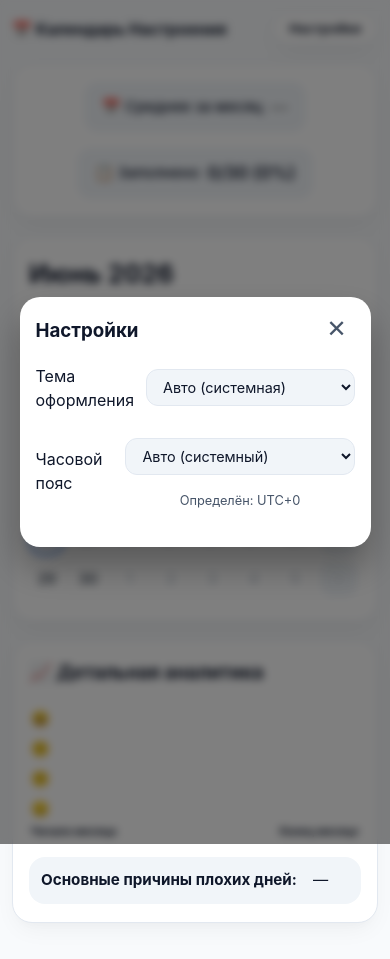
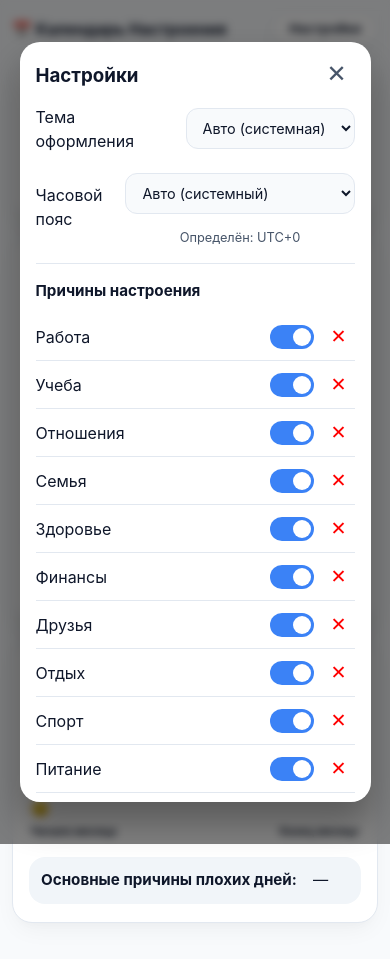
Before and after one commit to kabinaqq/case1, a plain HTML site: page index.html in a window 390 px wide. Both pictures are taken after a click on the button "Настройки". Drawn offline with Linux system fonts and the light colour scheme.

Commit message:
Update index.html

```diff
--- a/index.html
+++ b/index.html
@@ -213,7 +213,7 @@
     .modal.active { display: flex; }
     .modal-content {
       background: var(--surface); border-radius: var(--radius); padding: 20px 16px;
-      width: 90%; max-width: 380px; box-shadow: 0 20px 35px rgba(0,0,0,0.3);
+      width: 90%; max-width: 420px; box-shadow: 0 20px 35px rgba(0,0,0,0.3);
       max-height: 90vh; overflow-y: auto; position: relative;
     }
     .modal-close {
@@ -263,13 +263,15 @@
     .mood-option[data-mood="4"] { background: var(--mood-green-soft); }
 
     textarea, input, select {
-      width: 100%; padding: 12px; border-radius: 14px; border: 1px solid var(--border);
-      background: var(--bg); color: var(--text); margin: 8px 0; font-family: inherit;
+      width: 100%; padding: 10px 12px; border-radius: 12px; border: 1px solid var(--border);
+      background: var(--bg); color: var(--text); margin: 6px 0; font-family: inherit;
+      font-size: 0.9rem;
     }
     .category-chips { display: flex; flex-wrap: wrap; gap: 8px; margin: 12px 0; }
     .chip {
       background: var(--hover); padding: 8px 16px; border-radius: 30px;
       font-size: 0.85rem; cursor: pointer; border: 1px solid transparent;
+      transition: all 0.2s;
     }
     .chip.active { background: #3b82f6; color: white; border-color: white; }
     canvas { width: 100%; border-radius: 16px; background: var(--canvas-bg); }
@@ -279,17 +281,86 @@
     }
     .settings-row {
       display: flex; align-items: center; justify-content: space-between;
-      margin: 16px 0; gap: 12px;
+      margin: 12px 0; gap: 12px;
     }
-    .tz-control { display: flex; align-items: center; gap: 8px; }
-    .settings-select {
-      padding: 8px 12px;
-      border-radius: 12px;
-      background: var(--hover);
-      color: var(--text);
-      border: 1px solid var(--border);
-      font-family: inherit;
-      font-size: 0.9rem;
+    .settings-section {
+      margin: 16px 0;
+      border-top: 1px solid var(--border);
+      padding-top: 16px;
+    }
+    .settings-section h4 {
+      margin-bottom: 10px;
+      font-size: 0.95rem;
+    }
+    .category-item {
+      display: flex;
+      align-items: center;
+      justify-content: space-between;
+      padding: 8px 0;
+      gap: 8px;
+      border-bottom: 1px solid var(--border);
+    }
+    .category-item:last-child { border-bottom: none; }
+    .category-item .delete-cat-btn {
+      background: none;
+      border: none;
+      color: var(--mood-red);
+      cursor: pointer;
+      font-size: 1.2rem;
+      padding: 4px 8px;
+      border-radius: 8px;
+    }
+    .category-item .delete-cat-btn:hover {
+      background: var(--mood-red-soft);
+    }
+    .category-item .toggle-switch {
+      position: relative;
+      width: 44px;
+      height: 24px;
+      flex-shrink: 0;
+    }
+    .toggle-switch input {
+      opacity: 0;
+      width: 0;
+      height: 0;
+    }
+    .toggle-slider {
+      position: absolute;
+      cursor: pointer;
+      top: 0; left: 0; right: 0; bottom: 0;
+      background-color: var(--border);
+      transition: 0.3s;
+      border-radius: 24px;
+    }
+    .toggle-slider:before {
+      position: absolute;
+      content: "";
+      height: 18px;
+      width: 18px;
+      left: 3px;
+      bottom: 3px;
+      background-color: white;
+      transition: 0.3s;
+      border-radius: 50%;
+    }
+    input:checked + .toggle-slider {
+      background-color: #3b82f6;
+    }
+    input:checked + .toggle-slider:before {
+      transform: translateX(20px);
+    }
+    .add-cat-row {
+      display: flex;
+      gap: 8px;
+      margin-top: 8px;
+    }
+    .add-cat-row input {
+      flex: 1;
+      margin: 0;
+    }
+    .add-cat-row button {
+      padding: 10px 14px;
+      white-space: nowrap;
     }
   </style>
 </head>
@@ -351,7 +422,7 @@
     <h3>Настройки</h3>
     <div class="settings-row">
       <span>Тема оформления</span>
-      <select id="themeSelect" class="settings-select">
+      <select id="themeSelect" class="settings-select" style="width:auto;">
         <option value="auto">Авто (системная)</option>
         <option value="light">Светлая</option>
         <option value="dark">Тёмная</option>
@@ -374,13 +445,62 @@
         </div>
       </div>
     </div>
+
+    <!-- Настройки категорий -->
+    <div class="settings-section">
+      <h4>Причины настроения</h4>
+      <div id="categoriesList"></div>
+      <div class="add-cat-row">
+        <input type="text" id="newCategoryInput" placeholder="Новая категория..." maxlength="30">
+        <button id="addCategoryBtn" class="primary" style="font-size:0.85rem;">Добавить</button>
+      </div>
+    </div>
   </div>
 </div>
 
 <script>
   (function() {
     const STORAGE_KEY = 'mood_calendar_data';
+    const SETTINGS_KEY = 'mood_app_settings';
     let moodData = {};
+
+    // Стандартные категории
+    const DEFAULT_CATEGORIES = [
+      { name: 'Работа', enabled: true },
+      { name: 'Учеба', enabled: true },
+      { name: 'Отношения', enabled: true },
+      { name: 'Семья', enabled: true },
+      { name: 'Здоровье', enabled: true },
+      { name: 'Финансы', enabled: true },
+      { name: 'Друзья', enabled: true },
+      { name: 'Отдых', enabled: true },
+      { name: 'Спорт', enabled: true },
+      { name: 'Питание', enabled: true },
+      { name: 'Погода', enabled: true },
+      { name: 'Сон', enabled: true },
+      { name: 'Хобби', enabled: true },
+      { name: 'Путешествия', enabled: true },
+      { name: 'Другое', enabled: true }
+    ];
+
+    let appSettings = {};
+
+    function loadSettings() {
+      try {
+        appSettings = JSON.parse(localStorage.getItem(SETTINGS_KEY) || '{}');
+      } catch(e) { appSettings = {}; }
+      if (!appSettings.categories) {
+        appSettings.categories = JSON.parse(JSON.stringify(DEFAULT_CATEGORIES));
+      }
+    }
+
+    function saveSettings() {
+      localStorage.setItem(SETTINGS_KEY, JSON.stringify(appSettings));
+    }
+
+    function getEnabledCategories() {
+      return appSettings.categories.filter(c => c.enabled).map(c => c.name);
+    }
 
     function loadData() {
       try { moodData = JSON.parse(localStorage.getItem(STORAGE_KEY) || '{}'); } catch(e) { moodData = {}; }
@@ -390,7 +510,6 @@
     }
 
     let currentDate = new Date();
-
     let timezoneMode = localStorage.getItem('mood_tz_mode') || 'auto';
     let userTimezoneOffset;
 
@@ -407,13 +526,10 @@
     }
 
     function getCurrentOffset() {
-      if (timezoneMode === 'auto') {
-        return getAutoTimezoneOffset();
-      }
+      if (timezoneMode === 'auto') return getAutoTimezoneOffset();
       return userTimezoneOffset;
     }
 
-    const CATEGORIES = ['Работа','Учеба','Отношения','Семья','Здоровье','Финансы','Друзья','Отдых','Спорт','Питание','Погода','Сон','Хобби','Путешествия','Другое'];
     const moodMap = {
       1: { emoji:'😞', bgClass:'mood-red' },
       2: { emoji:'😕', bgClass:'mood-orange' },
@@ -473,6 +589,8 @@
     const autoTzInfo = document.getElementById('autoTzInfo');
     const autoTzValue = document.getElementById('autoTzValue');
     const settingsModal = document.getElementById('settingsModal');
+    const categoriesList = document.getElementById('categoriesList');
+    const newCategoryInput = document.getElementById('newCategoryInput');
 
     function updateTzDisplay() {
       const offset = getCurrentOffset();
@@ -492,6 +610,64 @@
       }
       updateTzDisplay();
     }
+
+    function renderCategoriesList() {
+      categoriesList.innerHTML = appSettings.categories.map((cat, index) => `
+        <div class="category-item">
+          <span style="flex:1;">${cat.name}</span>
+          <label class="toggle-switch">
+            <input type="checkbox" ${cat.enabled ? 'checked' : ''} data-index="${index}" class="cat-toggle">
+            <span class="toggle-slider"></span>
+          </label>
+          <button class="delete-cat-btn" data-index="${index}">✕</button>
+        </div>
+      `).join('');
+
+      // Обработчики переключения
+      document.querySelectorAll('.cat-toggle').forEach(toggle => {
+        toggle.addEventListener('change', (e) => {
+          const idx = parseInt(e.target.dataset.index);
+          appSettings.categories[idx].enabled = e.target.checked;
+          saveSettings();
+          renderCalendar();
+        });
+      });
+
+      // Обработчики удаления
+      document.querySelectorAll('.delete-cat-btn').forEach(btn => {
+        btn.addEventListener('click', (e) => {
+          const idx = parseInt(e.target.dataset.index);
+          appSettings.categories.splice(idx, 1);
+          saveSettings();
+          renderCategoriesList();
+          renderCalendar();
+        });
+      });
+    }
+
+    function addCategory(name) {
+      const trimmed = name.trim();
+      if (!trimmed) return;
+      if (appSettings.categories.some(c => c.name.toLowerCase() === trimmed.toLowerCase())) {
+        alert('Такая категория уже существует');
+        return;
+      }
+      appSettings.categories.push({ name: trimmed, enabled: true });
+      saveSettings();
+      renderCategoriesList();
+      renderCalendar();
+      newCategoryInput.value = '';
+    }
+
+    document.getElementById('addCategoryBtn').addEventListener('click', () => {
+      addCategory(newCategoryInput.value);
+    });
+
+    newCategoryInput.addEventListener('keydown', (e) => {
+      if (e.key === 'Enter') {
+        addCategory(newCategoryInput.value);
+      }
+    });
 
     function applyTheme(mode) {
       const isDark = mode === 'dark' || (mode === 'auto' && window.matchMedia('(prefers-color-scheme:dark)').matches);
@@ -539,6 +715,7 @@
 
     document.getElementById('settingsBtn').addEventListener('click', () => {
       updateTzControls();
+      renderCategoriesList();
       settingsModal.classList.add('active');
     });
 
@@ -557,9 +734,7 @@
     // ---------- Календарь ----------
     function renderCalendar() {
       const year = currentDate.getFullYear(), month = currentDate.getMonth();
-      document.getElementById('monthYearDisplay').textContent = `${currentDate.toLocaleString('ru',{month:'long'})} ${year}`;
-      // Делаем первую букву заглавной
-      const displayText = document.getElementById('monthYearDisplay').textContent;
+      const displayText = `${currentDate.toLocaleString('ru',{month:'long'})} ${year}`;
       document.getElementById('monthYearDisplay').textContent = displayText.charAt(0).toUpperCase() + displayText.slice(1);
 
       const firstDay = new Date(year, month, 1).getDay();
@@ -641,7 +816,8 @@
     }
 
     function renderCatChips() {
-      catChips.innerHTML = CATEGORIES.map(c => `<span class="chip ${selCats.includes(c) ? 'active' : ''}" data-cat="${c}">${c}</span>`).join('');
+      const enabledCats = getEnabledCategories();
+      catChips.innerHTML = enabledCats.map(c => `<span class="chip ${selCats.includes(c) ? 'active' : ''}" data-cat="${c}">${c}</span>`).join('');
       document.querySelectorAll('#categoryChips .chip').forEach(ch => ch.addEventListener('click', (ev) => {
         const cat = ev.target.dataset.cat;
         selCats = selCats.includes(cat) ? selCats.filter(x => x !== cat) : [...selCats, cat];
@@ -765,6 +941,7 @@
       openModal(getTodayKey());
     });
 
+    loadSettings();
     initTimezone();
     updateTzControls();
     loadData();
```
